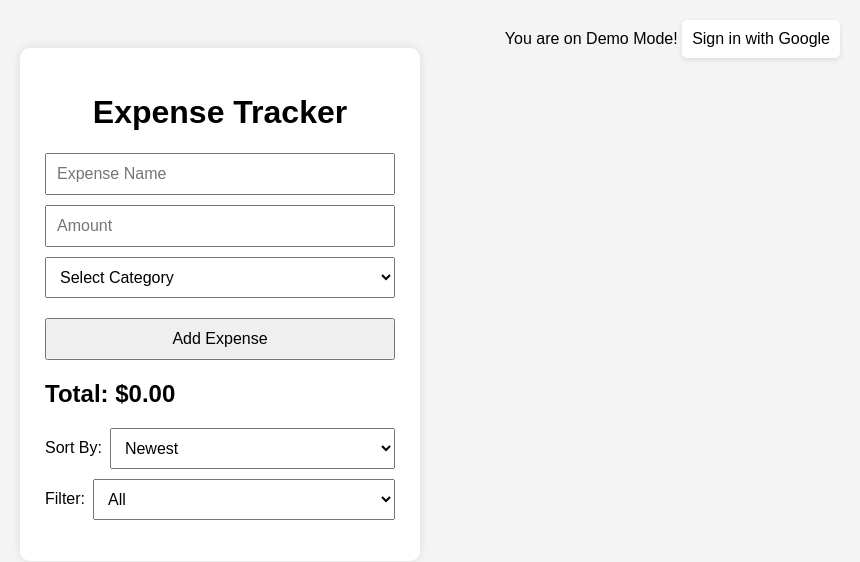
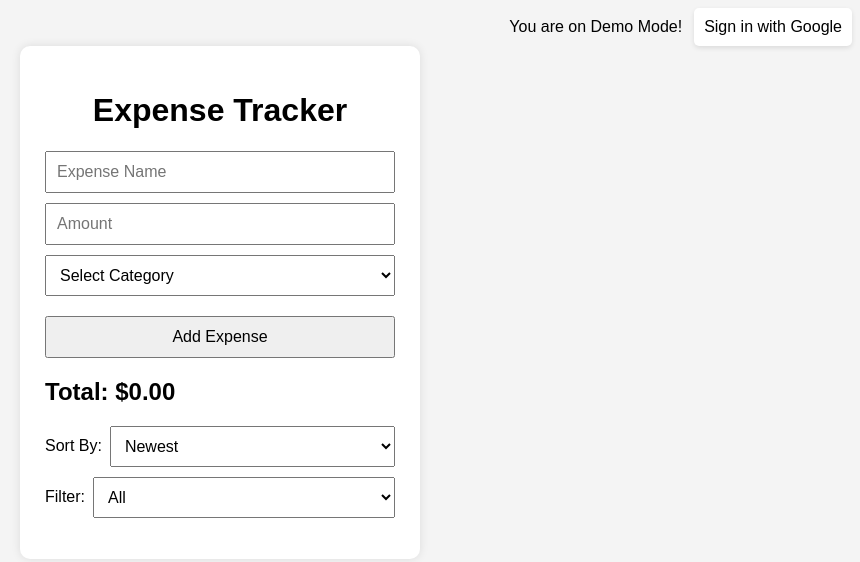
Before and after one commit to chaklamw/expense-tracker, a plain HTML site: page index.html in a window 1280 px wide. Shown: the whole page, without its empty margins (420-1280 px from the left). Drawn offline with nearby package versions, Linux system fonts and the light colour scheme.

Commit message:
Style change

```diff
--- a/index.html
+++ b/index.html
@@ -10,6 +10,7 @@
     <script src="script.js" defer></script>
 </head>
 <body>
+    <div class="page">
     <div id="auth-container">
         <span id="user-name"></span>
         <button id="auth-btn">Sign in with Google</button>
@@ -66,6 +67,7 @@
         </div>
         <ul id="expense-list"></ul>
     </div>
+    </div>
 
 </body>
 </html>
--- a/style.css
+++ b/style.css
@@ -5,16 +5,21 @@
 body {
     font-family: Arial, sans-serif;
     background-color: #f4f4f4;
-    display:flex;
-    justify-content: center;
-    padding:40px;
+}
+
+.page {
+    width: 100%;
+    display: flex;
+    flex-direction: column;
+    align-items: center;
 }
 
 .container {
     background: white;
     padding: 25px;
     border-radius: 10px;
-    width: 400px;
+    max-width: 400px;
+    width: 100%;
     box-shadow:  0 0 10px rgba(0,0,0,0.1);
 }
 
@@ -130,9 +135,11 @@
 }
 
 #auth-container {
-    position:absolute;
-    top:20px;
-    right:20px;
+    width: 100%;
+    display: flex;
+    align-items: center;
+    justify-content: flex-end;
+    gap: 12px;
 }
 
 #auth-btn {
```
